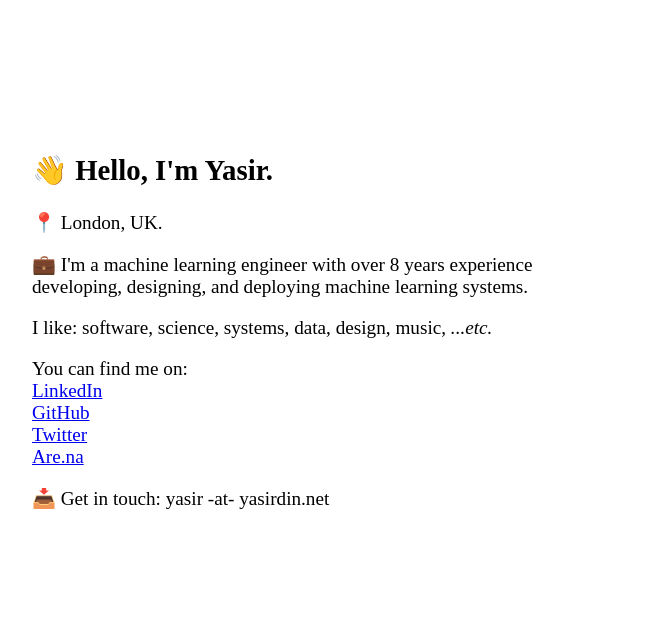
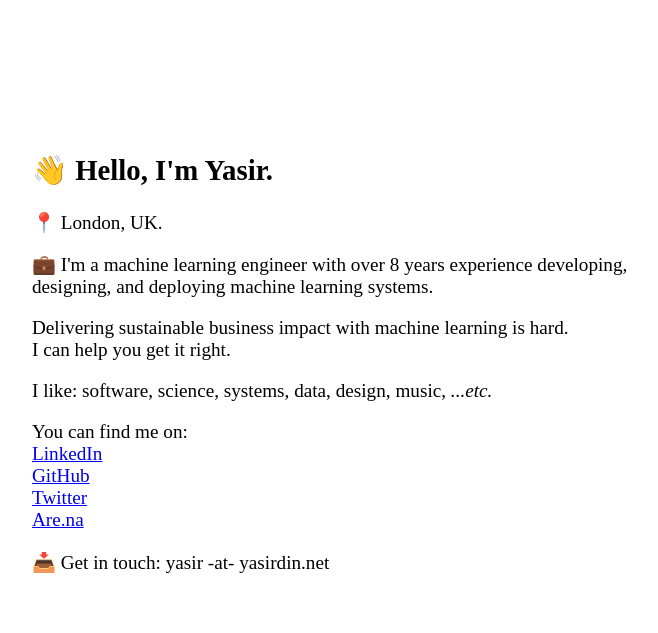
Before and after one commit to yasirdin/yasirdin.github.io, a plain HTML site: page index.html in a window 1280 px wide. Shown: the whole page, without its empty margins (40-698 px from the left). Drawn offline with Linux system fonts and the light colour scheme; a web font is replaced by a local one.

Commit message:
ML system work offer

```diff
--- a/index.html
+++ b/index.html
@@ -24,7 +24,7 @@
                 height: auto;
             }
             div {
-                max-width: 550px;
+                max-width: 600px;
                 width: 100%;
             }
             footer {
@@ -45,6 +45,10 @@
                     developing, designing, and deploying machine learning systems.
                 </p>
                 <p>
+                    Delivering sustainable business impact with machine learning is hard.
+                    <br>I can help you get it right.
+                </p>
+                <p>
                     I like: software, science, systems, data, design, music, <i>...etc.</i>
                 </p>
                 <p>
```
